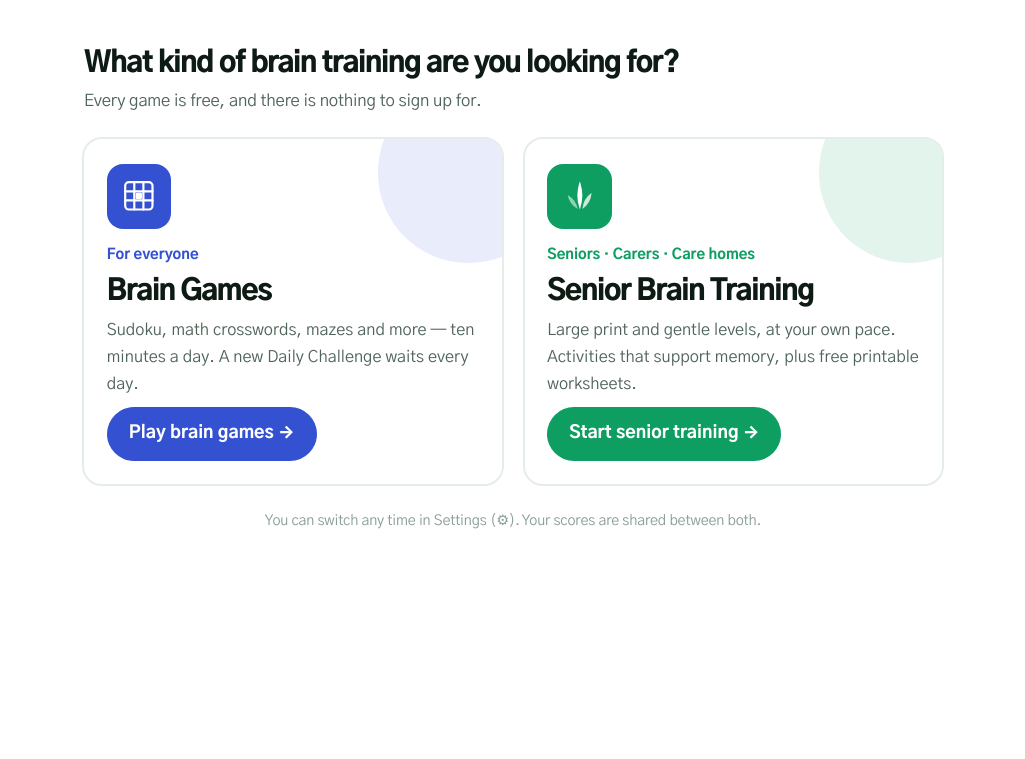
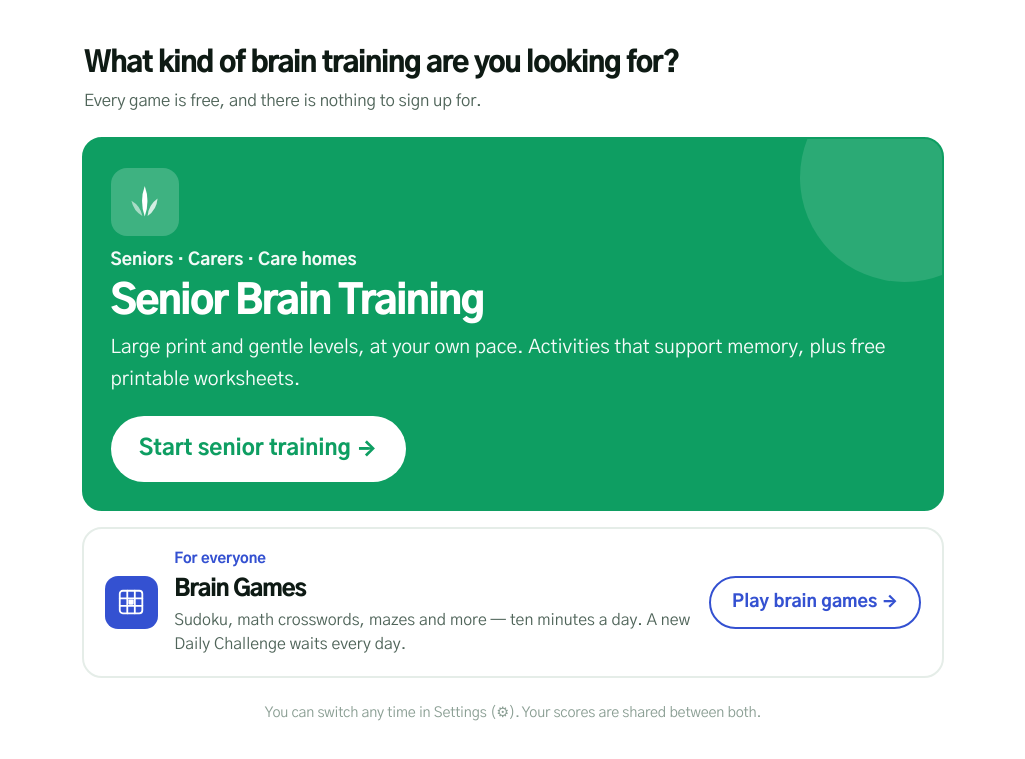
Before and after one commit to wclee66-crypto/game, a plain HTML site: page index.html in a window 1280 px wide. Shown: the part 71-830 px from the top of the page, without its empty margins (127-1152 px from the left). Before the commit the page ends 800 px from the top, so only its background shows below. Drawn offline with Linux system fonts and the light colour scheme.

Commit message:
첫 화면: 인지 훈련을 위에 크게, 두뇌 게임은 아래에 작게
Co-Authored-By: Claude Sonnet 5.5 <noreply@anthropic.com>

```diff
--- a/css/style.css
+++ b/css/style.css
@@ -285,14 +285,11 @@ body.is-door .view { max-width: 900px; padding-bottom: calc(env(safe-area-inset-
 .door { padding-top: .4rem; }
 .door__h { margin: .5rem .1rem .35rem; font-size: 1.5rem; font-weight: 900; letter-spacing: -.045em; line-height: 1.3; word-break: keep-all; }
 .door__lead { margin: 0 .1rem 1.2rem; font-size: .88rem; color: var(--ink-2); word-break: keep-all; }
-.door__list { display: grid; gap: .8rem; }
-@media (min-width: 760px) { .door__list { grid-template-columns: 1fr 1fr; gap: 1rem; } }
+.door__list { display: grid; gap: .85rem; }
+/* 인지 훈련(이 홈페이지의 본래 목적)은 위에 크게 채워서, 두뇌 게임은 아래에 작게 둔다 (2026-11-21) */
 .doorcard {
-  position: relative; overflow: hidden;
-  display: flex; flex-direction: column; align-items: flex-start; gap: .45rem;
-  min-height: 15.5rem; padding: 1.3rem 1.2rem 1.2rem; text-align: left;
-  background: var(--bg); border: 2px solid var(--line); border-radius: var(--r-lg);
-  transition: border-color .15s ease, transform .1s ease;
+  position: relative; overflow: hidden; width: 100%;
+  display: flex; text-align: left; transition: border-color .15s ease, transform .1s ease, filter .15s ease;
 }
 .doorcard--play { --c: var(--door-play); --cs: var(--door-play-s); }
 .doorcard--care { --c: var(--door-care); --cs: var(--door-care-s); }
@@ -301,26 +298,46 @@ body.is-door .view { max-width: 900px; padding-bottom: calc(env(safe-area-inset-
 .home-door__icon { display:grid; place-items:center; flex:none; width:2.5rem; height:2.5rem; background:var(--c); border-radius:.8rem; }
 .home-door__icon svg { width:1.75rem; height:1.75rem; }
 .home-door:hover,.home-door:focus-visible { outline:2px solid var(--c); outline-offset:2px; }
-/* 오른쪽 위의 큰 동그라미 — 두 칸을 색으로 먼저 구별하게 한다 */
-.doorcard::before {
-  content: ''; position: absolute; right: -3rem; top: -3rem;
-  width: 9.5rem; height: 9.5rem; border-radius: 50%; background: var(--cs);
-}
-.doorcard > * { position: relative; }
-.doorcard:hover, .doorcard:focus-visible { border-color: var(--c); outline: none; }
 .doorcard:active { transform: scale(.985); }
-.doorcard__art {
-  width: 3.4rem; height: 3.4rem; margin-bottom: .35rem; border-radius: 16px;
-  background: var(--c); display: grid; place-items: center;
-}
-.doorcard__art svg { width: 2.3rem; height: 2.3rem; display: block; }
-.doorcard__who { font-size: .76rem; font-weight: 800; color: var(--c); word-break: keep-all; }
-.doorcard__name { font-size: 1.5rem; font-weight: 900; letter-spacing: -.045em; line-height: 1.2; color: var(--ink); }
-.doorcard__desc { font-size: .86rem; line-height: 1.65; color: var(--ink-2); word-break: keep-all; }
-.doorcard__go {
-  margin-top: auto; padding: .72rem 1.15rem; border-radius: 999px;
-  background: var(--c); color: #fff; font-size: .92rem; font-weight: 800; white-space: nowrap;
-}
+.doorcard__text { display: flex; flex-direction: column; gap: .3rem; min-width: 0; }
+.doorcard__art { display: grid; place-items: center; flex: none; }
+.doorcard__art svg { display: block; }
+.doorcard__who { font-weight: 800; word-break: keep-all; }
+.doorcard__name { font-weight: 900; letter-spacing: -.045em; line-height: 1.2; }
+.doorcard__desc { line-height: 1.65; word-break: keep-all; }
+.doorcard__go { border-radius: 999px; font-weight: 800; white-space: nowrap; }
+
+/* 큰 카드 — 인지 훈련 */
+.doorcard--care {
+  flex-direction: column; align-items: flex-start; gap: .55rem;
+  padding: 1.5rem 1.4rem 1.4rem; background: var(--c); border: 2px solid var(--c); border-radius: var(--r-lg); color: #fff;
+}
+.doorcard--care::before {
+  content: ''; position: absolute; right: -3.5rem; top: -3.5rem;
+  width: 11rem; height: 11rem; border-radius: 50%; background: rgba(255,255,255,.12);
+}
+.doorcard--care > * { position: relative; }
+.doorcard--care .doorcard__art { width: 3.6rem; height: 3.6rem; border-radius: 16px; background: rgba(255,255,255,.2); }
+.doorcard--care .doorcard__art svg { width: 2.5rem; height: 2.5rem; }
+.doorcard--care .doorcard__who { font-size: .9rem; color: #fff; opacity: .95; }
+.doorcard--care .doorcard__name { font-size: 2.1rem; color: #fff; }
+.doorcard--care .doorcard__desc { font-size: 1.02rem; color: #fff; opacity: .97; }
+.doorcard--care .doorcard__go { margin-top: .5rem; padding: .85rem 1.5rem; background: #fff; color: var(--c); font-size: 1.15rem; }
+.doorcard--care:hover, .doorcard--care:focus-visible { filter: brightness(.95); outline: none; }
+
+/* 작은 카드 — 두뇌 게임 */
+.doorcard--play {
+  flex-direction: row; align-items: center; justify-content: space-between; gap: .9rem; flex-wrap: wrap;
+  padding: 1rem 1.1rem; background: var(--bg); border: 2px solid var(--line); border-radius: var(--r-lg);
+}
+.doorcard--play .doorcard__main { display: flex; align-items: center; gap: .85rem; flex: 1 1 15rem; min-width: 0; }
+.doorcard--play .doorcard__art { width: 2.8rem; height: 2.8rem; border-radius: 13px; background: var(--c); }
+.doorcard--play .doorcard__art svg { width: 1.9rem; height: 1.9rem; }
+.doorcard--play .doorcard__who { font-size: .76rem; color: var(--c); }
+.doorcard--play .doorcard__name { font-size: 1.2rem; color: var(--ink); }
+.doorcard--play .doorcard__desc { font-size: .84rem; color: var(--ink-2); line-height: 1.5; }
+.doorcard--play .doorcard__go { padding: .6rem 1.1rem; background: transparent; border: 2px solid var(--c); color: var(--c); font-size: .92rem; }
+.doorcard--play:hover, .doorcard--play:focus-visible { border-color: var(--c); outline: none; }
 .door__foot { margin: 1.2rem .3rem 0; font-size: .76rem; line-height: 1.6; color: var(--ink-3); text-align: center; word-break: keep-all; }
 
 /* ================= 두뇌 게임 입구 (누구나) =================
--- a/js/app.js
+++ b/js/app.js
@@ -284,25 +284,30 @@ window.App = (function () {
 
   function renderDoor() {
     var door = function (m, who, name, desc, go) {
-      return '<button class="doorcard doorcard--' + m + '" data-mode="' + m + '">' +
-        '<span class="doorcard__art">' + DOOR_ART[m] + '</span>' +
+      var text = '<span class="doorcard__text">' +
         '<span class="doorcard__who">' + who + '</span>' +
         '<span class="doorcard__name">' + name + '</span>' +
         '<span class="doorcard__desc">' + desc + '</span>' +
-        '<span class="doorcard__go">' + go + ' →</span>' +
+      '</span>';
+      var art = '<span class="doorcard__art">' + DOOR_ART[m] + '</span>';
+      /* 두뇌 게임은 그림과 글을 한 줄에 묶어, 좁은 화면에서도 단추가 아래로 내려가게 한다 */
+      var inner = m === 'play' ? '<span class="doorcard__main">' + art + text + '</span>' : art + text;
+      return '<button class="doorcard doorcard--' + m + '" data-mode="' + m + '">' +
+        inner + '<span class="doorcard__go">' + go + ' →</span>' +
       '</button>';
     };
+    /* 이 홈페이지의 본래 목적은 인지 훈련이므로 위에 크게, 두뇌 게임은 아래에 작게 둔다 */
     view.innerHTML =
       '<section class="door">' +
         '<h2 class="door__h">' + T('어떤 두뇌 훈련을 찾으세요?') + '</h2>' +
         '<p class="door__lead">' + T('게임은 모두 무료이고, 가입하지 않아도 됩니다.') + '</p>' +
         '<div class="door__list">' +
+          door('care', T('어르신 · 보호자 · 요양 기관'), T('인지 훈련'),
+            T('큰 글씨와 쉬운 단계로 천천히. 치매 예방을 돕는 놀이와 무료 인쇄 문제지가 있습니다.'),
+            T('인지 훈련 하기')) +
           door('play', T('누구나'), T('두뇌 게임'),
             T('스도쿠·계산 퍼즐·미로 같은 퍼즐을 매일 10분씩. 날마다 바뀌는 오늘의 도전이 기다립니다.'),
             T('두뇌 게임 하기')) +
-          door('care', T('어르신 · 보호자 · 요양 기관'), T('인지 훈련'),
-            T('큰 글씨와 쉬운 단계로 천천히. 치매 예방을 돕는 놀이와 무료 인쇄 문제지가 있습니다.'),
-            T('인지 훈련 하기')) +
         '</div>' +
         '<p class="door__foot">' + T('나중에 설정(⚙)에서 언제든 바꾸실 수 있습니다. 점수 기록은 함께 쓰입니다.') + '</p>' +
       '</section>';
```
